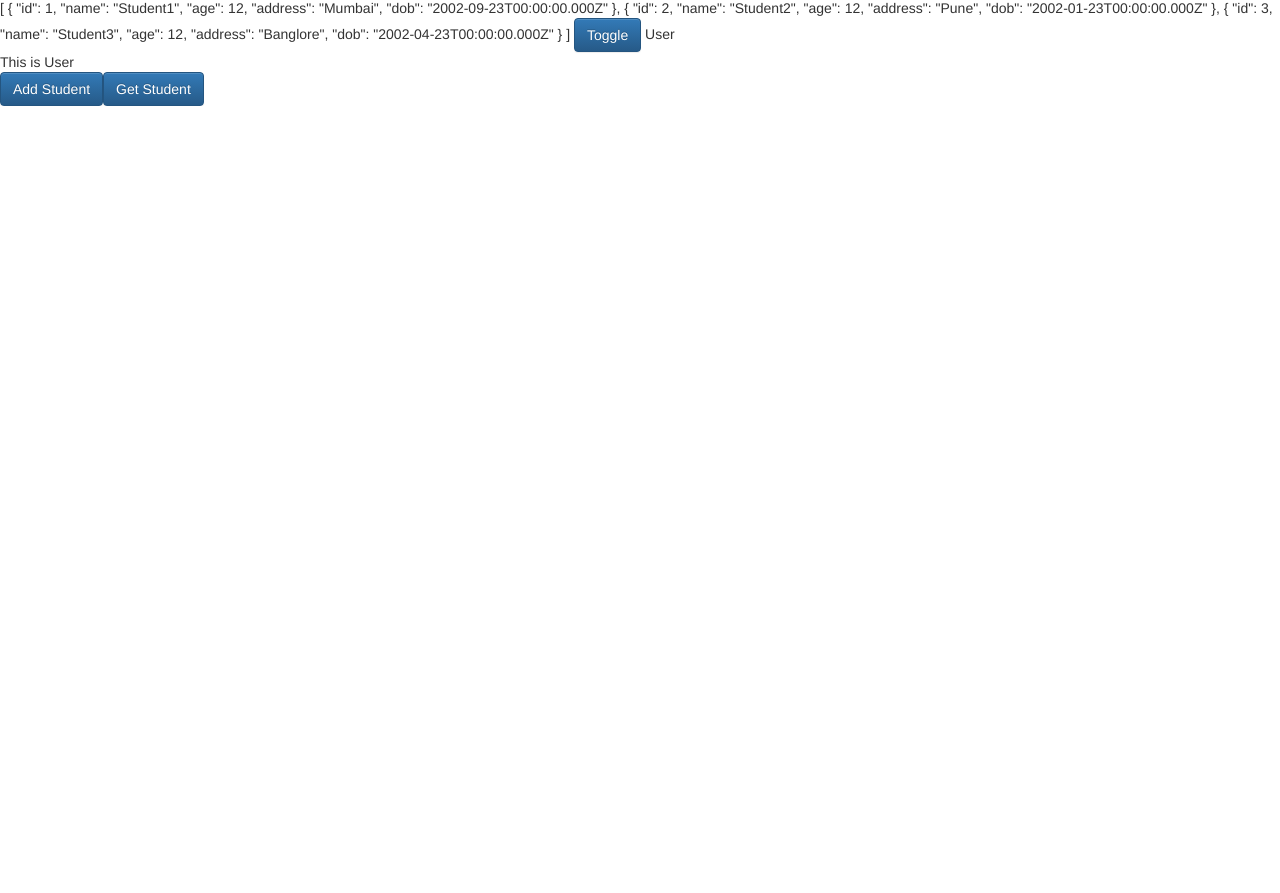
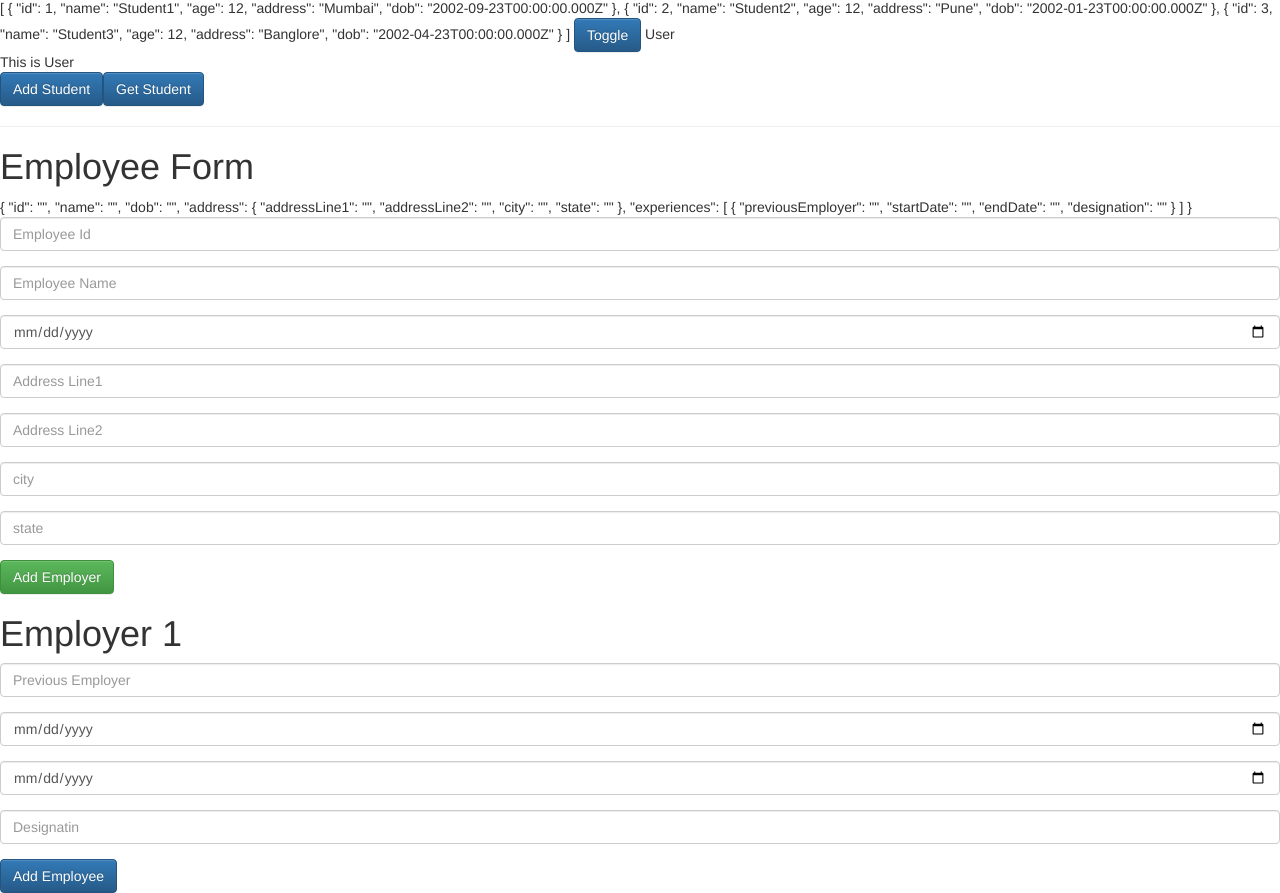
Before and after one commit to santoshyadav198613/StudentManagement-Edureka, an Angular app: page / in a window 1280 px wide. Shown: the part 795-1688 px from the top of the page. Before the commit the page ends 901 px from the top, so only its background shows below. Built offline with nearby package versions, Linux system fonts and the light colour scheme.

Commit message:
added reactive forms

```diff
--- a/src/app/app.component.html
+++ b/src/app/app.component.html
@@ -11,3 +11,7 @@
 
 
 <button class="btn btn-primary" (click)="getStudents()">Get Student</button>
+
+<hr>
+
+<app-employee></app-employee>
--- /dev/null
+++ b/src/app/employee/employee.component.html
@@ -0,0 +1,61 @@
+<h1>Employee Form</h1>
+
+<!-- <input type="text" class="form-control" formControlName="title" name="title" placeholder="Title"> -->
+
+{{employeeForm.value | json}}
+<form [formGroup]="employeeForm">
+  <div class="form-group">
+    <input type="number" class="form-control" formControlName="id" name="id" placeholder="Employee Id">
+  </div>
+  <div class="form-group">
+    <input type="text" class="form-control" formControlName="name" name="name" placeholder="Employee Name">
+  </div>
+  <div class="form-group">
+    <input type="date" class="form-control" formControlName="dob" name="dob" placeholder="Date Of Birth">
+  </div>
+  <div formGroupName="address">
+    <div class="form-group">
+      <input type="text" class="form-control" formControlName="addressLine1" name="addressLine1" placeholder="Address Line1">
+    </div>
+    <div class="form-group">
+      <input type="text" class="form-control" formControlName="addressLine2" name="addressLine2" placeholder="Address Line2">
+    </div>
+    <div class="form-group">
+      <input type="text" class="form-control" formControlName="city" name="city" placeholder="city">
+    </div>
+    <div class="form-group">
+      <input type="text" class="form-control" formControlName="state" name="state" placeholder="state">
+    </div>
+  </div>
+  <div>
+    <button type="button" (click)="addEmployer()" class="btn btn-success">Add Employer</button>
+  </div>
+  <div formArrayName="experiences">
+    <div *ngFor="let exp of employeeForm.controls.experiences.controls; let i=index">
+      <div [formGroupName]="i">
+        <div>
+          <h1>Employer {{i+1}}</h1>
+        </div>
+        <div class="form-group">
+          <input type="text" class="form-control" formControlName="previousEmployer" name="previousEmployer" placeholder="Previous Employer">
+        </div>
+        <div class="form-group">
+          <input type="date" class="form-control" formControlName="startDate" name="startDate" placeholder="Start Date">
+        </div>
+        <div class="form-group">
+          <input type="date" class="form-control" formControlName="endDate" name="endDate" placeholder="End Date">
+        </div>
+        <div class="form-group">
+          <input type="text" class="form-control" formControlName="designation" name="designation" placeholder="Designatin">
+        </div>
+        <div *ngIf="i>0">
+          <button class="btn btn-danger" (click)="removeEmployer(i)">Remove Employer</button>
+        </div>
+      </div>
+
+    </div>
+  </div>
+  <div>
+    <button type="submit" class="btn btn-primary">Add Employee</button>
+  </div>
+</form>
--- /dev/null
+++ b/src/app/employee/employee.component.ts
@@ -0,0 +1,47 @@
+import { Component, OnInit } from '@angular/core';
+import { FormArray, FormBuilder, FormControl, FormGroup } from '@angular/forms';
+@Component({
+  selector: 'app-employee',
+  templateUrl: './employee.component.html',
+  styleUrls: ['./employee.component.css']
+})
+export class EmployeeComponent implements OnInit {
+  employeeForm: FormGroup;
+  constructor(private fb: FormBuilder) { }
+
+  ngOnInit() {
+    this.employeeForm = this.fb.group({
+      id: [''],
+      name: [''],
+      dob: [''],
+      address: this.fb.group({
+        addressLine1: [''],
+        addressLine2: [''],
+        city: [''],
+        state: ['']
+      }),
+      experiences: this.fb.array([this.buildForm()])
+    });
+  }
+
+
+  buildForm() {
+    return this.fb.group({
+      previousEmployer: [''],
+      startDate: [''],
+      endDate: [''],
+      designation: ['']
+    });
+  }
+
+  addEmployer() {
+    let exp = <FormArray>this.employeeForm.controls['experiences'];
+    exp.push(this.buildForm());
+  }
+
+  removeEmployer(i: number) {
+    let exp = <FormArray>this.employeeForm.controls['experiences'];
+    exp.removeAt(i);
+  }
+
+}
```
Also changed, not shown: package.json (+12 -12 lines), src/app/app.module.ts (+6 -3 lines), src/app/employee/employee.component.css (added), 2 other files (tests, documents, lock files or other folders).
